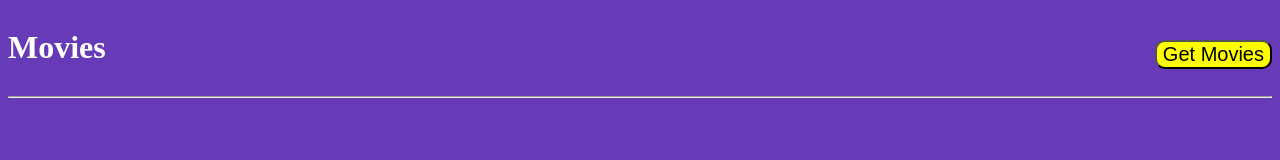
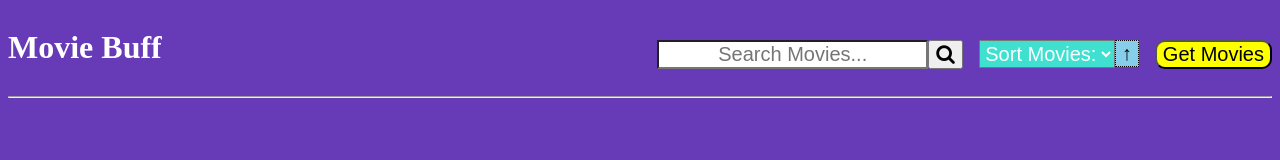
Before and after one commit to pellucidhims/movie-buff, a website built with Parcel: page index.html in a window 1280 px wide. Built offline with nearby package versions, Linux system fonts and the light colour scheme.

Commit message:
Added Sort selection and search criteria

```diff
--- a/app.js
+++ b/app.js
@@ -2,12 +2,15 @@ import axios from 'axios';
 
 const BASE_URL = 'http://www.omdbapi.com';
 
-const getMovieList = async () => {
+var retrievedMovieList = [];
+
+const getMovieList = async (searchString) => {
   try {
-    const res = await axios.get(`${BASE_URL}/?s=bat&apikey=a9e4bebd`);
+    console.log("searchString: ",searchString);
+    const res = await axios.get(`${BASE_URL}/?s=${searchString}&apikey=a9e4bebd`);
 
     const movieList = res.data.Search;
-
+    retrievedMovieList = movieList;
     console.log(`GET: Here's the list of movies`, movieList);
 
     return movieList;
@@ -16,8 +19,16 @@ const getMovieList = async () => {
   }
 };
 
+export const animateElement = (id) => {
+  return document.getElementById(id).style = 'transform: scale(1.2); transition:all 300ms ease-in ';
+}
+
+export const restoreElement = (id) => {
+  return document.getElementById(id).style = 'transform: scale(1); transition:all 300ms ease-out';
+}
+
 const enlargeMovieImage = (movieImageDivId) => {
-  return document.getElementById(movieImageDivId).style = 'position: relative; transform:scale(1.5); transition:all 300ms ease-in 0.1s; z-index:1; opacity:0.8';
+  return document.getElementById(movieImageDivId).style = 'position: relative; transform:scale(1.2); transition:all 300ms ease-in 0.1s; z-index:1; opacity:0.8';
 }
 
 const normalSizeMovieImage = (movieImageDivId) => {
@@ -25,7 +36,7 @@ const normalSizeMovieImage = (movieImageDivId) => {
 }
 
 const showAddButton = (addMovieBtnId) => {
-  return document.getElementById(addMovieBtnId).style = 'opacity:1; background: rgba(0, 0, 0, .3); color: yellow; position: relative;top:-100px; text-align: center;'
+  return document.getElementById(addMovieBtnId).style = 'opacity:0.8; padding:1rem; background: purple; color: yellow;  position: relative; top:-100px; text-transform: uppercase; z-Index:1; font-weight:bold; transition:all 300ms ease-in; border: solid 2px yellow';
 }
 
 const hideAddButton = (addMovieBtnId) => {
@@ -52,8 +63,8 @@ const createMovieBlock = movieItem => {
                                           });
 
   mItemAddInnerBtn.setAttribute('id', "Add"+movieItem.Title+movieItem.Year.substr(0,4));
-  mItemAddInnerBtn.innerHTML = "Add To Collection";
-  mItemAddInnerBtn.style = 'opacity:0;position: relative;top:-100px; text-align: center;';
+  mItemAddInnerBtn.innerHTML = "Add To Favourites";
+  mItemAddInnerBtn.style = 'opacity:0;';
   mItemAddBtnDiv.setAttribute('class','addButtonMainDiv');
   mItemAddBtnDiv.appendChild(mItemAddInnerBtn)
 
@@ -74,13 +85,23 @@ const createMovieBlock = movieItem => {
   return mItemDiv;
 };
 
-const addMoviesToDOM = movies => {
+const addMoviesToDOM = (movies,sortParam=false) => {
   const ul = document.querySelector('ul');
 
   if (Array.isArray(movies) && movies.length > 0) {
-    movies.map(movie => {
-      ul.appendChild(createMovieBlock(movie));
-    });
+    if(sortParam){
+      const ul2 = document.createElement('ul');
+      movies.map(movie => {
+        ul2.appendChild(createMovieBlock(movie))
+      });
+        ul.parentNode.replaceChild(ul2,ul)
+    }else{
+      movies.map(movie => {
+        ul.appendChild(createMovieBlock(movie))
+      });
+
+    }
+
   } else if (Array.isArray(movies) && movies.length===0) {
     ul.appendChild(createMovieBlock({Title:'No Movies Available'}));
   } else {
@@ -88,7 +109,39 @@ const addMoviesToDOM = movies => {
   }
 };
 
-export const getAllMovies = async () => {
-  console.log("Executed after");
-  addMoviesToDOM(await getMovieList());
+export const changeSortDirection = (direction) => {
+  console.log("got clicked:: ",direction);
+  const srtDirectionBtn = document.getElementById('sortDirectionButton');
+  srtDirectionBtn.innerHTML = direction.trim() ===`&darr;` ? `&uarr` : `&darr;`;
+}
+
+export const sortMovies = (sortId) =>{
+  console.log("executing sort!",retrievedMovieList);
+  if(retrievedMovieList && retrievedMovieList.length <= 0){
+    let noSearchObject = {Title:"No Movies matching your taste",
+            Year:"Nope",
+            Poster: "https://cdn.dribbble.com/users/1554526/screenshots/3399669/no_results_found.png"
+          };
+    return noSearchObject;
+  }else{
+    let sortedList = sortId === 'Year'? retrievedMovieList.sort((a,b)=>{return parseInt(a.Year)-parseInt(b.Year)}) :
+                                        retrievedMovieList.sort((a,b)=>{return a.Title.toLowerCase() < b.Title.toLowerCase()?-1:1});
+
+    console.log("Sorted List:", sortedList);
+    return addMoviesToDOM(sortedList,true);
+  }
+}
+
+export const searchMovie = () =>{
+  let movieTitle = document.getElementById('searchBar').value
+  getAllMovies(movieTitle,true);
+}
+
+export const getAllMovies = async (tytl="bat",srch=false) => {
+  console.log("Executed after srch: ",srch,tytl);
+  if(!srch){
+    addMoviesToDOM(await getMovieList(tytl),false);
+  }else{
+    addMoviesToDOM(await getMovieList(tytl),true);
+  }
 };
--- a/index.html
+++ b/index.html
@@ -5,6 +5,7 @@
   <meta name="viewport" content="width=device-width, initial-scale=1.0">
   <meta http-equiv="X-UA-Compatible" content="ie=edge">
   <link rel="shortcut icon" href="images.png" />
+  <link rel="stylesheet" href="https://cdnjs.cloudflare.com/ajax/libs/font-awesome/4.7.0/css/font-awesome.min.css">
   <title>Movie Buff</title>
   <script type="text/javascript" src="app.js"></script>
   <style>
@@ -27,7 +28,7 @@
       padding: 20px;
       margin-right: 10px;
       margin-bottom: 10px;
-      height: 250px;
+      height: 300px;
       width: 200px;
       display: inline-block;
       border: dotted 2px;
@@ -55,15 +56,105 @@
         display: inline-block;
         margin-top: 2rem;
     }
+    button.sortDirectionButtonMainDiv {
+        border-radius: 1px;
+        background-color: skyblue;
+        color: black;
+        float: right;
+        font-size: 20px;
+        text-align: center;
+        display: inline-block;
+        margin-top: 2rem;
+        margin-right: 1rem;
+        border: dotted 1px;
+    }
+
+    select.sortButtonMainDiv {
+        border-radius: 1px;
+        padding: 1px;
+        background-color: turquoise;
+        color: white;
+        float: right;
+        font-size: 20px;
+        text-align: center;
+        display: inline-block;
+        margin-top: 2rem;
+    }
+
+    input.searchBarMainDiv {
+        padding: 1px;
+        background-color: white;
+        color: black;
+        float: right;
+        font-size: 20px;
+        text-align: center;
+        display: inline-block;
+        margin-top: 2rem;
+    }
+
+    button.searchButtonMainDiv {
+      color: black;
+      float: right;
+      font-size: 20px;
+      text-align: center;
+      display: inline-block;
+      margin-top: 2rem;
+      margin-right: 1rem;
+    }
+
   </style>
 </head>
 <body>
   <div>
     <div class="mainHeaderDiv">
-    <h1 class="mainHeaderh1">Movies</h1>
-    <button class="loadMovieButton" id="getMovieButton" onclick="moviebuff.getAllMovies()">
+    <h1
+      id="appTitle"
+      class="mainHeaderh1"
+      onmouseover="moviebuff.animateElement('appTitle')"
+      onmouseout="moviebuff.restoreElement('appTitle')">
+        Movie Buff
+    </h1>
+    <button
+      id="getMovieButton"
+      class="loadMovieButton"
+      onmouseover="moviebuff.animateElement('getMovieButton')"
+      onmouseout="moviebuff.restoreElement('getMovieButton')"
+      onclick="moviebuff.getAllMovies()"
+      title="Click to get movie list"
+    >
       Get Movies
     </button>
+    <button
+        id="sortDirectionButton"
+        class="sortDirectionButtonMainDiv"
+        onclick="moviebuff.changeSortDirection(document.getElementById('sortDirectionButton').innerHTML)"
+    >
+      &uarr;
+    </button>
+    <select
+      id="sortButton"
+      class="sortButtonMainDiv"
+      onchange="moviebuff.sortMovies(this.options[this.selectedIndex].value)"
+    >
+      <option value="" selected disabled>Sort Movies:</option>
+      <option value="Title">By Title</option>
+      <option value="Year">By Year</option>
+    </select>
+    <button
+     id="searchButton"
+     class="searchButtonMainDiv"
+     onclick="moviebuff.searchMovie()"
+     >
+      <i class="fa fa-search">
+      </i>
+    </button>
+    <input
+      id="searchBar"
+      class="searchBarMainDiv"
+      placeholder="Search Movies..."
+      type="text"
+      value
+    />
     </div>
     <hr/>
     <div class="movieListMainDiv">
```
Also changed, not shown: README.md.
